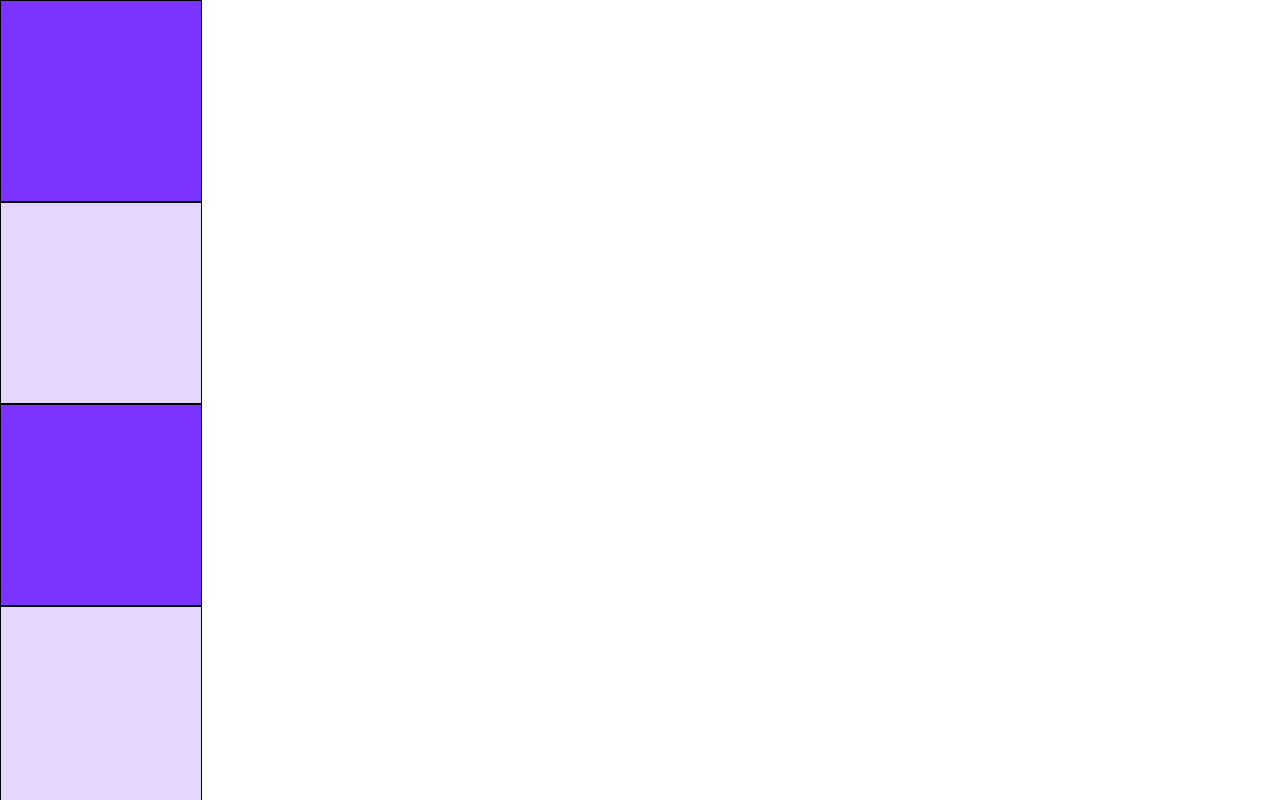
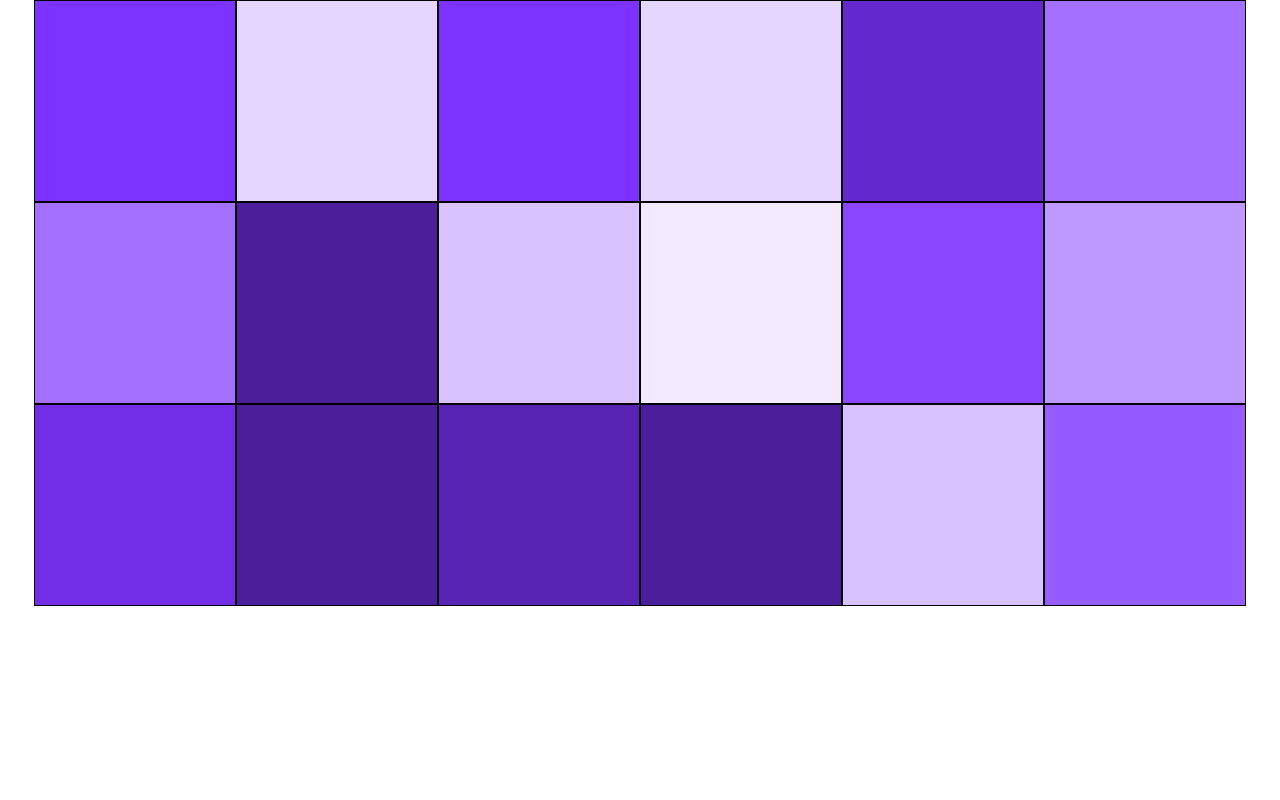
Before and after one commit to skeeler79/Color-Boxes, a React (Create React App) app: page / in a window 1280 px wide. Shown: the top 800 px of the page. Built offline with nearby package versions, Linux system fonts and the light colour scheme.

Commit message:
adds css

```diff
--- /dev/null
+++ b/src/Clicker.css
@@ -0,0 +1,6 @@
+.Clicker {
+    display: flex;
+    flex-wrap: wrap;
+    justify-content: center;
+    align-items: center;
+}
--- a/src/Clicker.js
+++ b/src/Clicker.js
@@ -1,5 +1,6 @@
 import React, { Component } from "react";
-import Box from './Box'
+import Box from './Box';
+import './Clicker.css'
 
 
 class Clicker extends Component {
```
